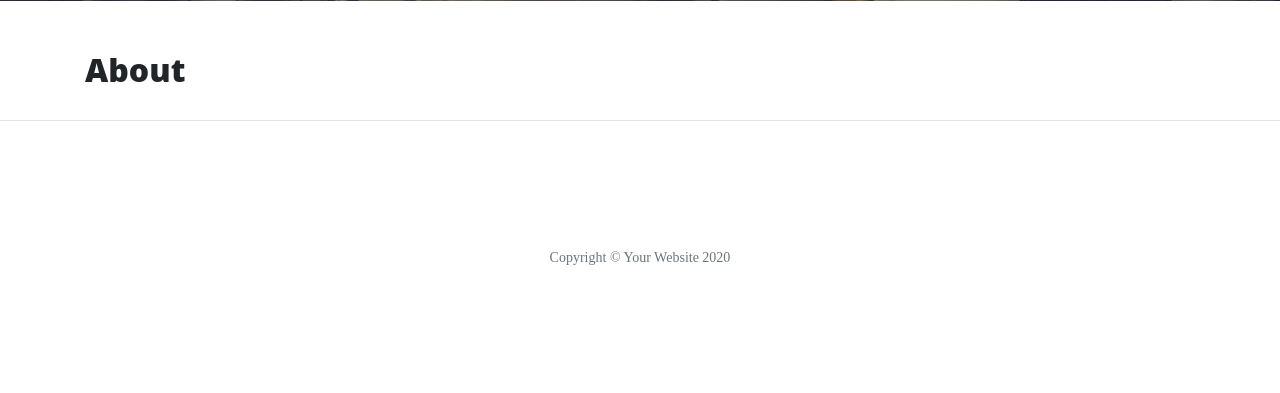
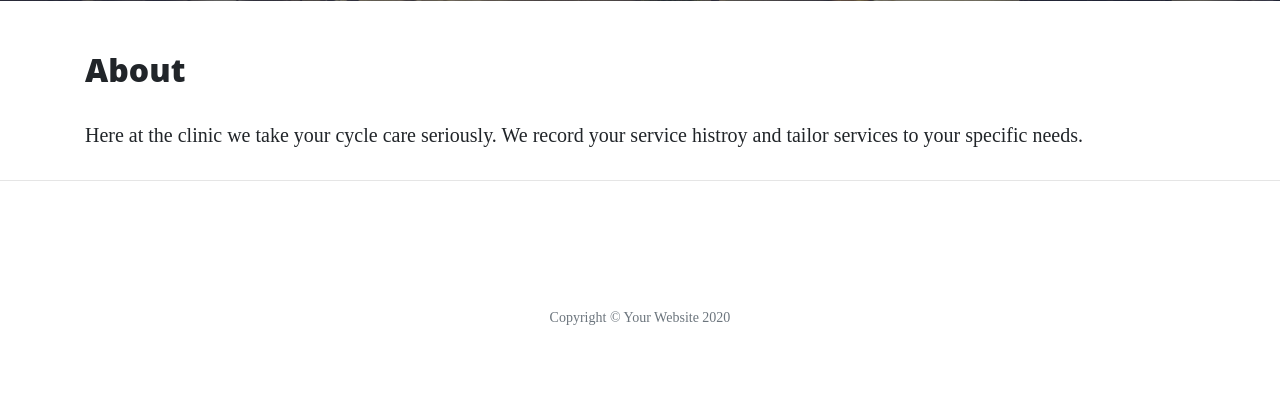
Before and after one commit to blockhead77/service-history, a Flask app: page /about in a window 1280 px wide. Shown: the part 627-1020 px from the top of the page. Before the commit the page ends 892 px from the top, so only its background shows below. Run offline with Flask 3, Linux system fonts and the light colour scheme; some libraries are stand-ins or nearby versions.

Commit message:
fixed spelling mistakes

```diff
--- a/templates/about.html
+++ b/templates/about.html
@@ -2,7 +2,6 @@
 {% block content%}
     <h2>{{ page_title }}</h2>
     <p>
-
-
+      Here at the clinic we take your cycle care seriously. We record your service histroy and tailor services to your specific needs.
     </p>
 {% endblock %}
--- a/templates/base.html
+++ b/templates/base.html
@@ -7,7 +7,7 @@
     <link rel="stylesheet" href="{{ url_for('static', filename='vendor/bootstrap/css/bootstrap.min.css') }}" type="text/css">
     <link rel="stylesheet" href="{{ url_for('static', filename='css/clean-blog.min.css') }}" type="text/css">
     <link rel="stylesheet" href="{{ url_for('static', filename='css/style.css') }}" type="text/css">
-    <title>The Bike Doctor</title>
+    <title>The Cycle Clinic</title>
 </head>
 <body>        <!-- Responsive navbar-->
 
--- a/templates/contact.html
+++ b/templates/contact.html
@@ -5,7 +5,7 @@
 
 <div class="row">
     <div class="col-lg-8 col-md-10 mx-auto">
-        <p>Got a question? There is not such thing a silly question. We love quesions, so go ahead and fill out that form.</p>
+        <p>Got a question? There is not such thing a silly question. We love questions, so go ahead and fill out that form.</p>
         <form method="POST" name="sentMessage" id="contactForm">
             <div class="control-group">
                 <div class="form-group floating-label-form-group controls">
```
